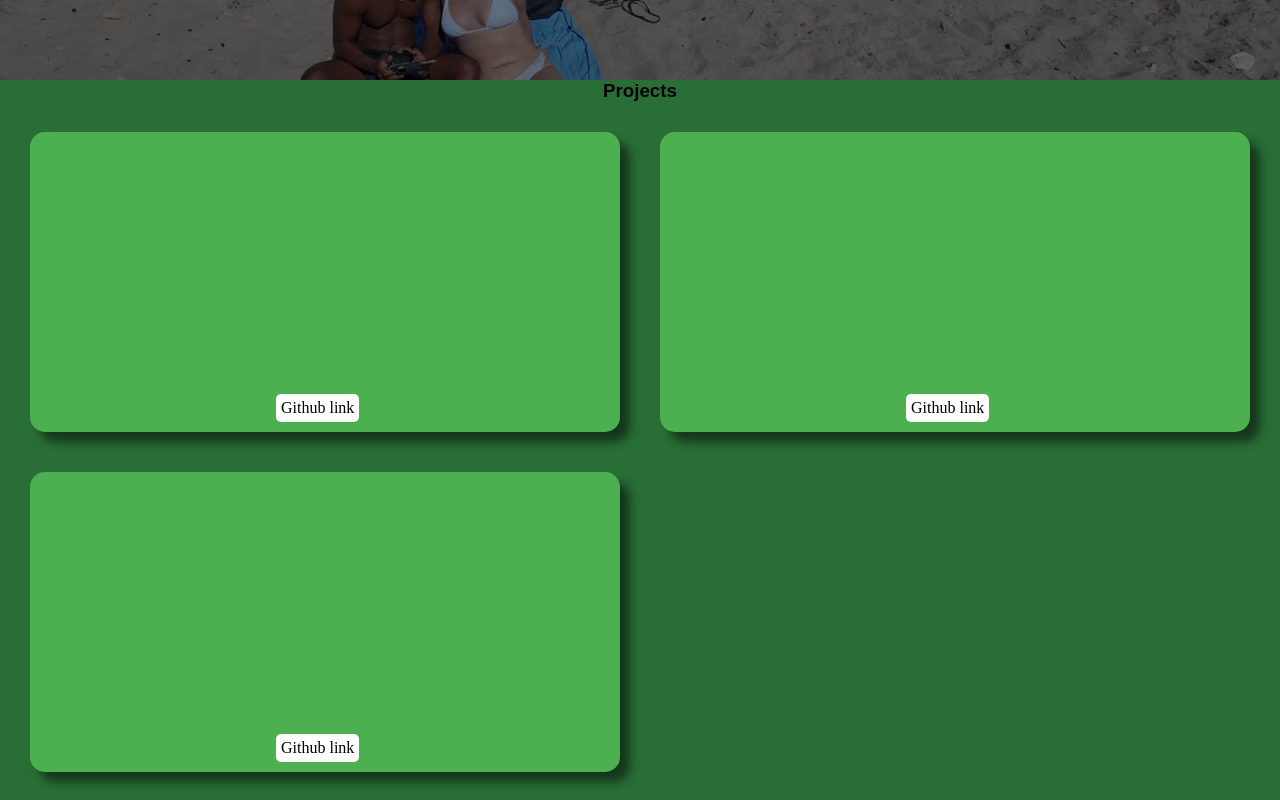
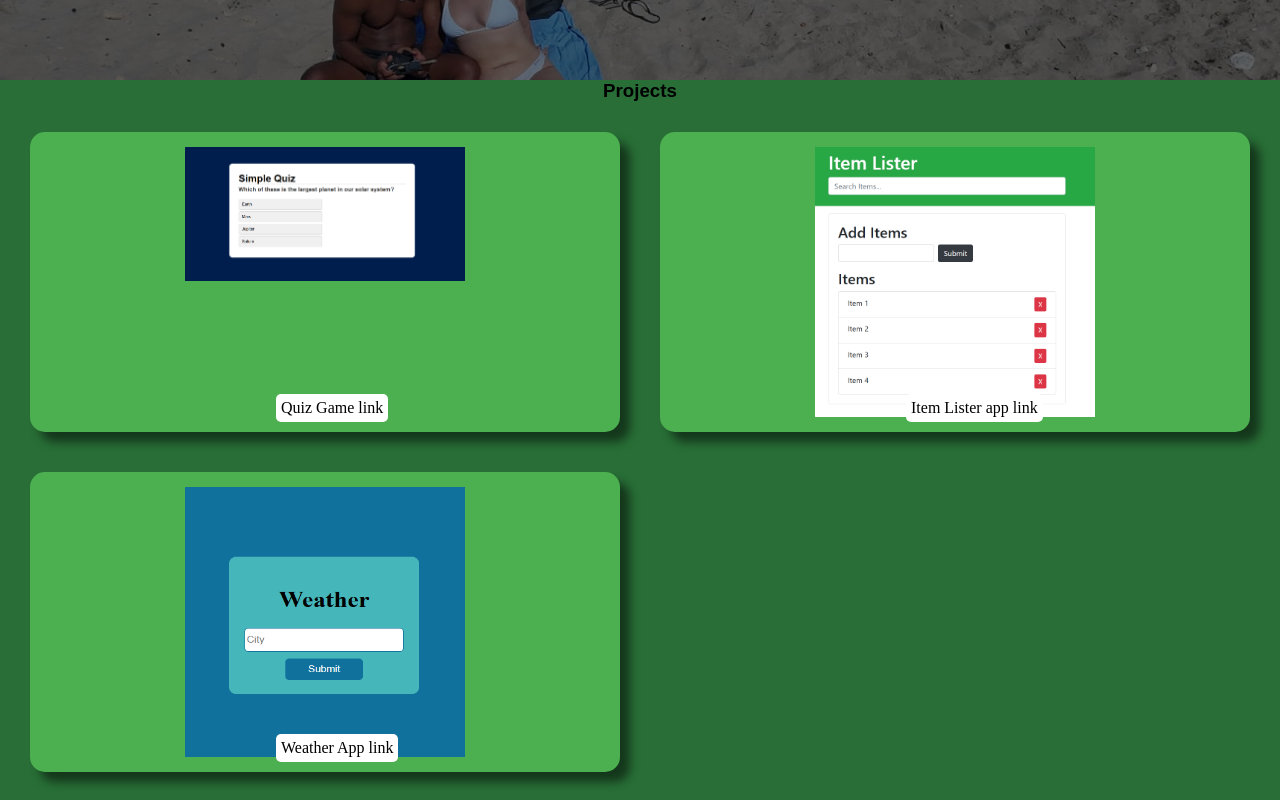
Before and after one commit to danyo-a/portfalio, a plain HTML site: page index.html in a window 1280 px wide. Shown: the part 220-1020 px from the top of the page. Drawn offline with Linux system fonts and the light colour scheme.

Commit message:
new update

```diff
--- a/index.html
+++ b/index.html
@@ -30,25 +30,26 @@
 
       <div class="projectcard">
           <div class="project-info">
-            <p>
+            <img src="/images/quiz-game.png" alt="game image">
 
-            <a href="#">Github link</a>
+            <a href="https://danyo-a.github.io/quizgame/">Quiz Game link</a>
 
           </div>
       </div>
       <div class="projectcard">
           <div class="project-info">
+            <img src="/images/item-lister.png" alt="item lister app image">
 
-            <a href="#">Github link</a>
+            <a href="https://danyo-a.github.io/lister/">Item Lister app link</a>
 
           </div>
       </div>
 
      <div class="projectcard">
           <div class="project-info">
-            <p>
+            <img src="/images/Weather-App.png" alt="">
 
-            <a href="#">Github link</a>
+            <a href="https://danyo-a.github.io/weatherApp/">Weather App link</a>
           </div>
       </div>
     </div>
--- a/style.css
+++ b/style.css
@@ -12,7 +12,7 @@ body{
 header{
   width:100%;
   height:300px;
-  background-image: url(danyo.jpg);
+  background-image: url(images/danyo.jpg);
   background-size:cover;
   background-repeat:no-repeat;
   background-position: center;
@@ -69,10 +69,16 @@ header h3{
   margin:10px;
 }
 .project-info{
-  text-align: left;
+  text-align: center;
   font-family:initial;
   width:100%;
+  height: 100%;
   padding:10px;
+
+}
+.project-info img{
+  width:50%;
+  max-height:100%;
 }
 
 
@@ -161,7 +167,7 @@ footer{
     text-align: center;
   }
   header{
-     background-image: url(danyandroniinbeach.jpg);
+     background-image: url(images/danyandroniinbeach.jpg);
      background-position: top;
   }
 }
```
Also changed, not shown: images/Weather-App.png (added), images/danyandroniinbeach.jpg (renamed from danyandroniinbeach.jpg), images/danyo.jpg (renamed from danyo.jpg), images/item-lister.png (added), images/quiz-game.png (added).
